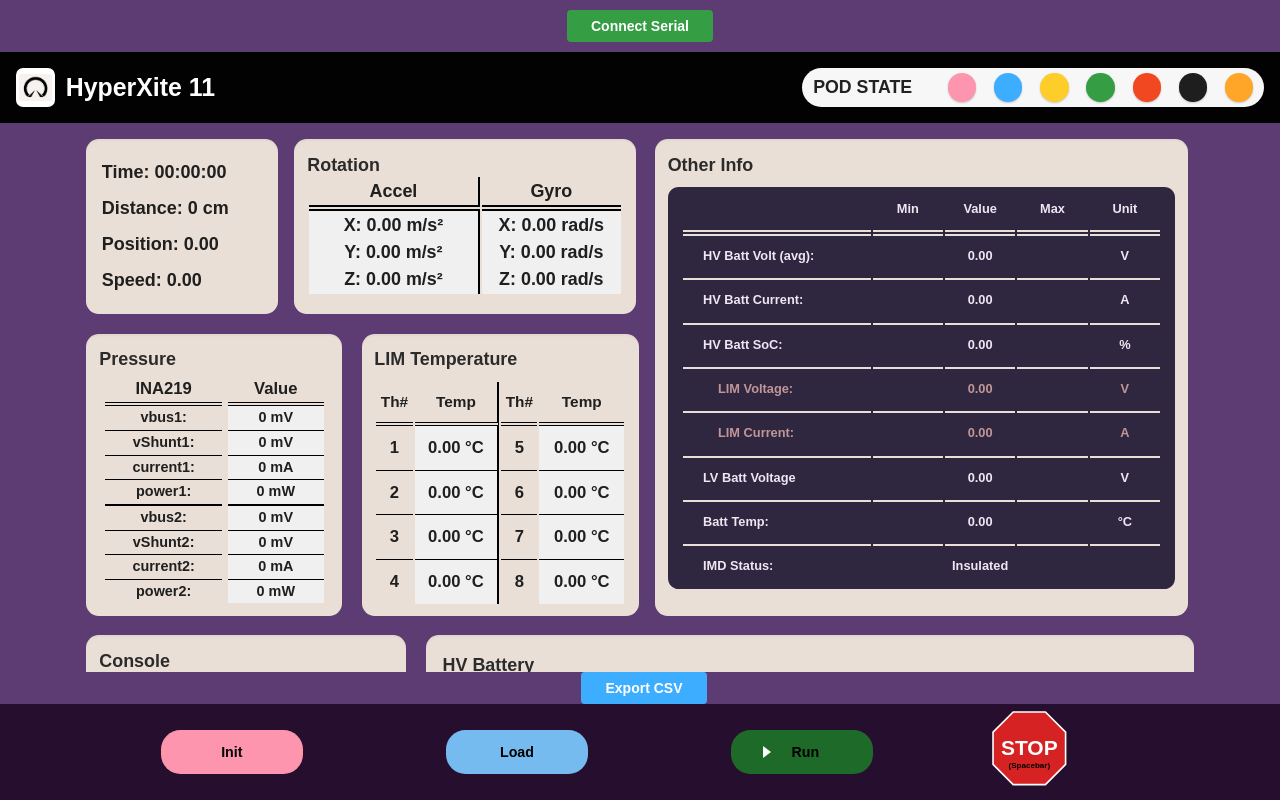
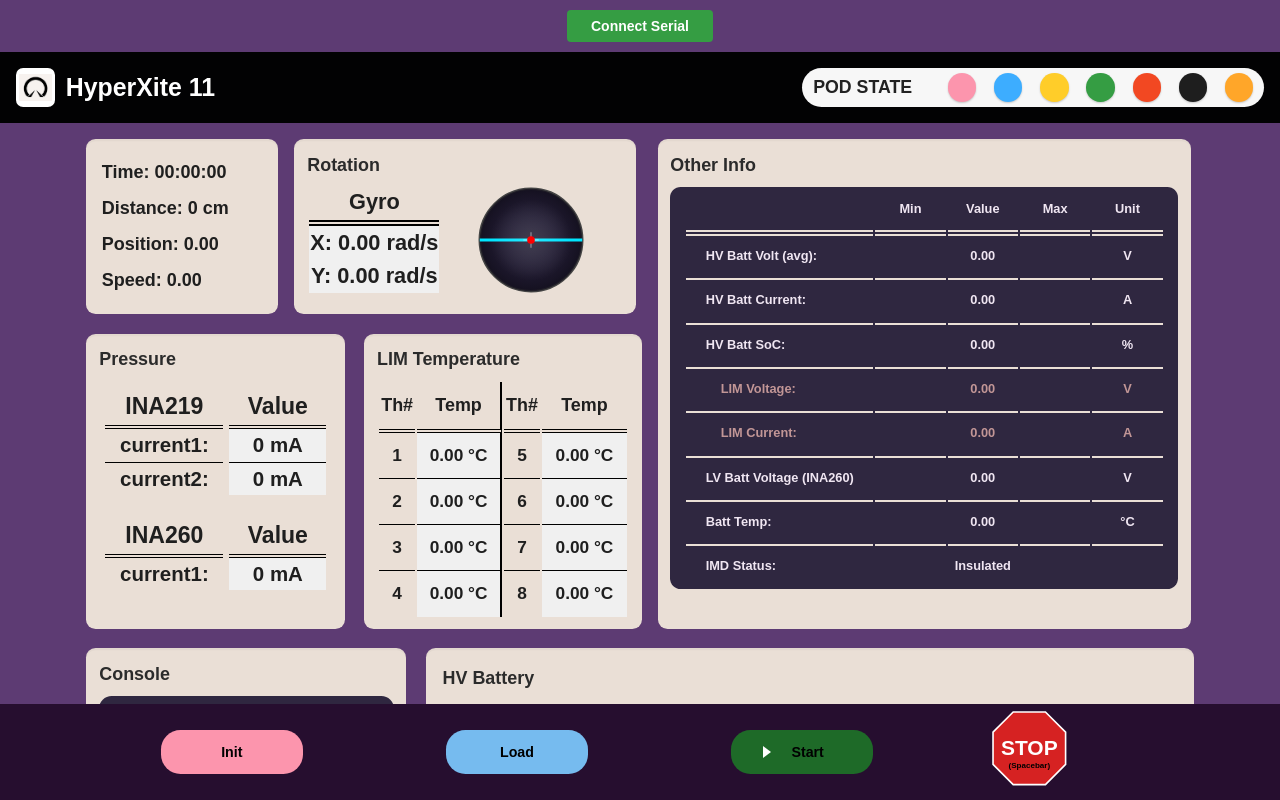
Before and after one commit to UCI-HyperXite/hx11-control-system, a React (Vite) app in the folder gui/: page / in a window 1280 px wide. Built offline with nearby package versions, Linux system fonts and the light colour scheme.

Commit message:
added pod_state, button send logic

```diff
--- a/gui/src/App.css
+++ b/gui/src/App.css
@@ -7,9 +7,7 @@
   border-bottom: 2px solid black;
 }
 
-.rotTable th:nth-child(1), .rotTable td:nth-child(1) {
-    border-right: 2px solid black;
-}
+
 
 .rotTable td:nth-child(1),.rotTable td:nth-child(2){
     border-top: 2px solid black;
@@ -95,3 +93,13 @@
 .INA219Table tr:nth-child(4) td{
     border-bottom: 1px solid black;
 }
+
+
+@keyframes blink {
+  0%, 100% { opacity: 1; }
+  50%       { opacity: 0.15; }
+}
+
+.dot-blink {
+  animation: blink 0.8s ease-in-out infinite;
+}
--- a/gui/src/App.jsx
+++ b/gui/src/App.jsx
@@ -4,16 +4,6 @@
 import { TopRow } from "./components/TopRow";
 import { BottomRow } from "./components/BottomRow";
 import { Footer } from "./components/Footer";
-
-const podStateColors = {
-	INITSTATE:      "#FC95AD",
-	LOADSTATE:      "#3DADFF",
-	PRECHARGESTATE: "#FFCD29",
-	STARTSTATE:     "#359D43",
-	STOPSTATE:      "#F24822",
-	FAULTSTATE:     "#1E1E1E",
-	HALTSTATE:      "#FFA629",
-};
 
 const podStateMap = {
 	0: "INITSTATE",
@@ -25,7 +15,6 @@
 	6: "HALTSTATE",
 };
 
-
 export default function App() {
 	// State for telemetry data from API
 	const [telemetry, setTelemetry] = React.useState({
@@ -34,13 +23,13 @@
 	position: "0.00",
 	speed: "0.00",
 
-	accelerationx: "0.00",
-    accelerationy: "0.00",
-    accelerationz: "0.00",
+	// accelerationx: "0.00",
+    // accelerationy: "0.00",
+    // accelerationz: "0.00",
 
 	gyrox: "0.00",
     gyroy: "0.00",
-    gyroz: "0.00",
+    // gyroz: "0.00",
 
     limVoltage: "0.00",
     limCurrent: "0.00",
@@ -51,14 +40,10 @@
     battTemp: "0.00",
     imdStatus: "Insulated",
 
-	vbus1: "0",
-    vShunt1: "0",
+
     current1: "0",
-    power1: "0",
-    vbus2: "0",
-    vShunt2: "0",
     current2: "0",
-    power2: "0",
+
 
     therm1: "0.00",
     therm2: "0.00",
@@ -88,15 +73,7 @@
 	});
 
 	// State for POD STATE dot colors from API
-	const [podStates, setPodStates] = React.useState({
-		INITSTATE: "#FC95AD",
-		LOADSTATE: "#3DADFF",
-		PRECHARGESTATE: "#FFCD29",
-		STARTSTATE: "#359D43",
-		STOPSTATE: "#F24822",
-		FAULTSTATE: "#1E1E1E",
-		HALTSTATE: "#FFA629"
-	});
+	const [podState, setPodState] = React.useState(null);
 
 	const [isConnected, setIsConnected] = React.useState(false);
 	const [consoleLogs, setConsoleLogs] = React.useState([]);
@@ -164,70 +141,55 @@
 						setTelemetry(prev => ({
 							...prev,
 							// time: data.time ?? prev.time,
-							// distance: data.lidar_distance ?? prev.distance,
+							distance: data.lidar ?? prev.distance,
+							// podState: data.pod_state ??prev.podState,
 							// position: data.position ?? prev.position,
 							// speed: data.speed ?? prev.speed,
 							// accelerationx: data.accelerationx ?? prev.accelerationx,
 							// accelerationy: data.accelerationy ?? prev.accelerationy,
 							// accelerationz: data.accelerationz ?? prev.accelerationz,
-							// gyrox: data.gyrox ?? prev.gyrox,
-							// gyroy: data.gyroy ?? prev.gyroy,
+							gyrox: data.roll ?? prev.gyrox,
+							gyroy: data.pitch ?? prev.gyroy,
 							// gyroz: data.gyroz ?? prev.gyroz,
-							// limVoltage: data.limVoltage ?? prev.limVoltage,
-							// limCurrent: data.limCurrent ?? prev.limCurrent,
-							// battVoltage: data.battVoltage ?? prev.battVoltage,
-							// lvbattVoltage: data.lvbattVoltage ?? prev.lvbattVoltage,
-							// battCurrent: data.battCurrent ?? prev.battCurrent,
-							// battSoC: data.battSoC ?? prev.battSoC,
-							// battTemp: data.battTemp ?? prev.battTemp,
-							// imdStatus: data.imdStatus ?? prev.imdStatus,
-
-							// vbus1: data.vbus1 ?? prev.vbus1,
-							// vShunt1: data.vShunt1 ?? prev.vShunt1,
-							// current1: data.current1 ?? prev.current1,
-							// power1: data.power1 ?? prev.power1,
-							// vbus2: data.vbus2 ?? prev.vbus2,
-							// vShunt2: data.vShunt2 ?? prev.vShunt2,
-							// current2: data.current2 ?? prev.current2,
-							// power2: data.power2 ?? prev.power2,
+							limVoltage: data.lim_volt ?? prev.limVoltage,
+							limCurrent: data.lim_curr ?? prev.limCurrent,
+							battVoltage: data.hv_batt ?? prev.battVoltage,
+							lvbattVoltage: data.lv_batt ?? prev.lvbattVoltage, //ina260
+							battCurrent: data.batt_curr ?? prev.battCurrent,
+							battSoC: data.batt_soc ?? prev.battSoC,
+							battTemp: data.hv_batt_temp ?? prev.battTemp,
+							imdStatus: data.imd ?? prev.imdStatus,
 
 
+							current1: data.pt_up ?? prev.current1,
+							current2: data.pt_down ?? prev.current2,
 
-							// {"RSSI":0,"lidar_distance":0,"pod_state":1,"therms":[72.01,72.01,72.01,72.01,72.01,72.01,72.01,72.01]}
+							// {"lidar":0,"pod_state":1,"roll":0.00,"pitch":0.00,"therms":[20.43,33.09,41.80,59.81,65.01,70.80,83.82,80.72],"pt_up":0.00,"pt_down":0.00,"lv_batt":0.00,"hv_batt_temp":0.00,"hv_batt":0.00,"msg":"Whatever message"}
 
 
 							therm1: data.therms?.[0]?.toFixed(2) ?? prev.therm1,
 							therm2: data.therms?.[1]?.toFixed(2) ?? prev.therm2,
 							therm3: data.therms?.[2]?.toFixed(2) ?? prev.therm3,
 							therm4: data.therms?.[3]?.toFixed(2) ?? prev.therm4,
-							// therm5: data.therms?.[4]?.toFixed(2) ?? prev.therm5,
-							// therm6: data.therms?.[5]?.toFixed(2) ?? prev.therm6,
-							// therm7: data.therms?.[6]?.toFixed(2) ?? prev.therm7,
-							// therm8: data.therms?.[7]?.toFixed(2) ?? prev.therm8,
+							therm5: data.therms?.[4]?.toFixed(2) ?? prev.therm5,
+							therm6: data.therms?.[5]?.toFixed(2) ?? prev.therm6,
+							therm7: data.therms?.[6]?.toFixed(2) ?? prev.therm7,
+							therm8: data.therms?.[7]?.toFixed(2) ?? prev.therm8,
 						}));
 
 						csvRowsRef.current.push({
 							time: new Date().toISOString(),
 							therm1: data.therms?.[0]?.toFixed(2) ?? "",
-							therm2: data.therms?.[1]?.toFixed(2) ?? "",
-							therm3: data.therms?.[2]?.toFixed(2) ?? "",
-							therm4: data.therms?.[3]?.toFixed(2) ?? "",
+							// therm2: data.therms?.[1]?.toFixed(2) ?? "",
+							// therm3: data.therms?.[2]?.toFixed(2) ?? "",
+							// therm4: data.therms?.[3]?.toFixed(2) ?? "",
 						});
 
 
 						if (data.pod_state !== undefined) {
 							const activeState = podStateMap[data.pod_state];
 							if (activeState) {
-								setPodStates({
-									INITSTATE:      "#1E1E1E",
-									LOADSTATE:      "#1E1E1E",
-									PRECHARGESTATE: "#1E1E1E",
-									STARTSTATE:     "#1E1E1E",
-									STOPSTATE:      "#1E1E1E",
-									FAULTSTATE:     "#1E1E1E",
-									HALTSTATE:      "#1E1E1E",
-									[activeState]:  podStateColors[activeState],
-								});
+								setPodState(activeState);
 							}
 						}
 
@@ -242,6 +204,20 @@
 			console.error("Serial connection failed ✗", err);
 			addLog(`Connection failed: ${err.message}`);
 			setIsConnected(false);
+		}
+	}
+
+	async function sendSerial(message) {
+		if (!portRef.current || !isConnected) return;
+		try {
+		const encoder = new TextEncoderStream();
+		encoder.readable.pipeTo(portRef.current.writable);
+		const writer = encoder.writable.getWriter();
+		await writer.write(message);
+		await writer.close();
+		addLog(`Sent: ${message.trim()}`);
+		} catch (err) {
+			addLog(`Send failed: ${err.message}`);
 		}
 	}
 
@@ -276,14 +252,13 @@
 					)}
 				</div>
 				)}
-				<Header podStates={podStates} />
+				<Header podState={podState} />
 				<div style={{flex: 1, minHeight: 0, overflowY: "auto",
 				padding: "1.25vw", display: "flex", flexDirection: "column",
 				gap: "1.25vw", alignItems: "center", width: "100%"}}>
 					<TopRow telemetry={telemetry} />
 					<BottomRow consoleLogs={consoleLogs}/>
-				</div>
-				<div style = {{textAlign: "center"}}>
+
 					<button
 						onClick={downloadCSV}
 						style={{
@@ -296,12 +271,11 @@
 							cursor: "pointer",
 							fontWeight: "bold",
 							fontSize: 14
-						}}
-					>
+						}}>
 						Export CSV
-					</button>
+				</button>
 				</div>
-				<Footer/>
-		</div>
+				<Footer sendSerial={sendSerial}/>
+				</div>
 	);
 }
--- a/gui/src/components/BottomRow.jsx
+++ b/gui/src/components/BottomRow.jsx
@@ -67,6 +67,7 @@
                          : "#f0e6f2",
                     borderBottom: "1px solid #3d3050",
                     paddingBottom: "0.25vw",
+					wordBreak: "break-word",
                   }}
                 >
                   {log}
@@ -105,7 +106,7 @@
 								<th>Cell 10</th>
 								<th>Cell 11</th>
 								<th>Cell 12</th>
-								<th>   Sum  </th>
+								<th>Sum</th>
 							</tr>
 
 							{Array.from({ length: 9 }).map((_, rowIndex) => (
--- a/gui/src/components/Card.jsx
+++ b/gui/src/components/Card.jsx
@@ -5,7 +5,7 @@
 		<div
 			style={{
 				background: "#eadfd6",
-				borderRadius: "1vw",
+				borderRadius: "0.75vw",
 				padding: "1vw",
 				boxSizing: "border-box",
 				boxShadow: "inset 0 0.167vw 0 rgba(0,0,0,0.03)",
--- a/gui/src/components/Dot.jsx
+++ b/gui/src/components/Dot.jsx
@@ -1,8 +1,9 @@
 import React from "react";
 
-export function Dot({ size = "2.222vw", style }) {
+export function Dot({ size = "2.222vw", style, className = "" }) {
 	return (
 		<div
+			className={className}
 			style={{
 				width: size,
 				height: size,
--- a/gui/src/components/Footer.jsx
+++ b/gui/src/components/Footer.jsx
@@ -1,110 +1,7 @@
-// import React from "react";
-// import { Card } from "./Card";
-// import { StopOctagon } from "./StopOctagon";
-
-// export function Footer({ telemetry }) {
-//     const [hoveredButton, setHoveredButton] = React.useState(null);
-//     const FooterStyle = {
-//         display: "flex",
-// 		padding: "5px 20px",
-//         gap: 50,
-//         marginTop: 18,
-// 		marginBottom: -18,
-// 		marginRight: -18,
-// 		marginLeft: -18,
-//     	background: "#260e2f",
-//     };
-
-//     const getButtonStyle = (buttonName, baseColor) => ({
-// 		background: hoveredButton === buttonName ? darkenColor(baseColor) : baseColor,
-// 		border: "none",
-// 		marginLeft: 60,
-// 		padding: "12px 36px",
-// 		borderRadius: 22,
-// 		fontWeight: 700,
-// 		cursor: "pointer",
-// 		height: 50,
-//         width: 160,
-// 		transition: "background-color 0.2s ease",
-// 	});
-
-// 	const darkenColor = (color) => {
-// 		// Convert hex to RGB, darken it
-// 		const num = parseInt(color.replace("#", ""), 16);
-// 		const r = Math.max(0, (num >> 16) - 30);
-// 		const g = Math.max(0, ((num >> 8) & 255) - 30);
-// 		const b = Math.max(0, (num & 255) - 30);
-// 		return `rgb(${r}, ${g}, ${b})`;
-// 	};
-
-
-//     return (
-// 		<div className="footer">
-// 			<div style={FooterStyle}>
-// 				<div style={{
-// 						display: "flex",
-// 						alignItems: "center",
-// 						justifyContent: "center",
-// 						fontSize: 19,
-// 					}}>
-// 						{/*Init Button */}
-// 					<button
-// 						style={getButtonStyle("init", "#FC95AD")}
-// 						onMouseEnter={() => setHoveredButton("init")}
-// 						onMouseLeave={() => setHoveredButton(null)}
-// 					>
-// 						Init
-// 					</button>
-// 						{/*Load Button */}
-// 					<button
-// 						style={getButtonStyle("load", "#76BBEF")}
-// 						onMouseEnter={() => setHoveredButton("load")}
-// 						onMouseLeave={() => setHoveredButton(null)}
-// 					>
-// 						Load
-// 					</button>
-// 						{/*Run Button */}
-// 					<button
-// 						style={{
-// 							...getButtonStyle("run", "#1E6A28"),
-// 							display: "flex",
-// 							gap: 23,
-// 							alignItems: "center",
-// 							cursor: "pointer",
-// 						}}
-// 						onMouseEnter={() => setHoveredButton("run")}
-// 						onMouseLeave={() => setHoveredButton(null)}
-// 					>
-// 						<div
-// 							style={{
-// 								borderLeft: "10px solid #ffffff",
-// 								borderTop: "7px solid transparent",
-// 								borderBottom: "7px solid transparent",
-// 							}}
-// 						/>
-// 						Run
-// 					</button>
-// 				</div>
-
-// 				<div
-// 					style={{
-// 						marginLeft: 80,
-// 						display: "flex",
-// 						alignItems: "center",
-// 						justifyContent: "left",
-// 					}}
-// 				>
-// 					<StopOctagon onClick={() => alert("STOP pressed")} />
-// 				</div>
-// 			</div>
-
-//         </div>
-//     );
-// }
 import React from "react";
 import { StopOctagon } from "./StopOctagon";
 
-export function Footer() {
+export function Footer({sendSerial}) {
 	const [hoveredButton, setHoveredButton] = React.useState(null);
 
 	const darkenColor = (color) => {
@@ -141,29 +38,32 @@
 				<div style={{ display: "flex", alignItems: "center" }}>
 					<button style={btnStyle("init", "#FC95AD")}
 						onMouseEnter={() => setHoveredButton("init")}
-						onMouseLeave={() => setHoveredButton(null)}>
+						onMouseLeave={() => setHoveredButton(null)}
+						onClick={() => sendSerial("1\n")}>
 						Init
 					</button>
 					<button style={btnStyle("load", "#76BBEF")}
 						onMouseEnter={() => setHoveredButton("load")}
-						onMouseLeave={() => setHoveredButton(null)}>
+						onMouseLeave={() => setHoveredButton(null)}
+						onClick={() => sendSerial("2\n")}>
 						Load
 					</button>
 					<button style={{ ...btnStyle("run", "#1E6A28"), display: "flex", gap: "1.597vw", alignItems: "center" }}
 						onMouseEnter={() => setHoveredButton("run")}
-						onMouseLeave={() => setHoveredButton(null)}>
+						onMouseLeave={() => setHoveredButton(null)}
+						onClick={() => sendSerial("3\n")}>
 						<div style={{
 							borderLeft: "0.694vw solid #ffffff",
 							borderTop: "0.486vw solid transparent",
 							borderBottom: "0.486vw solid transparent",
 							flexShrink: 0,
 						}} />
-						Run
+						Start
 					</button>
 				</div>
 
 				<div style={{ marginLeft: "5.556vw", display: "flex", alignItems: "center" }}>
-					<StopOctagon onClick={() => alert("STOP pressed")} />
+					<StopOctagon onClick={() => sendSerial("4\n")} />
 				</div>
 			</div>
 		</div>
--- a/gui/src/components/TopRow.jsx
+++ b/gui/src/components/TopRow.jsx
@@ -1,7 +1,10 @@
-import React from "react";
+
+import React, {useState} from "react";
 import { Card } from "./Card";
 
+
 export function TopRow({ telemetry }) {
+	const [testGyro, setTestGyro] = useState({ x: 0, y: 0 });
 	return (
 		<div style={{
 			display: "flex",
@@ -35,67 +38,148 @@
 					</Card>
 
 					<Card title="Rotation"
-					style={{
-						width: "26.667vw",
-						flexShrink: 0,
-						paddingBottom: "0.5vw"
-					 }}>
-					<div className="rotTable" style={{ marginTop: "-1vw" }}>
-						<table style={{ fontSize: "1.4vw", fontWeight: "bold", width: "100%" }}>
+						style={{
+							width: "26.667vw",
+							flexShrink: 0,
+							paddingBottom: "0.5vw"
+						}}>
+					<div className="rotTable" style={{ marginTop: "-1vw", display: "flex", alignItems: "center", gap: "1vw", }}>
+						<table style={{ fontSize: "1.7vw", fontWeight: "bold" }}>
 							<thead>
-								<tr>
-									<th style={{ width: "55%" }}>Accel</th>
-									<th style={{ width: "45%" }}>Gyro</th>
-								</tr>
+								<tr><th>Gyro</th></tr>
 							</thead>
 							<tbody>
 								<tr>
 									<td>
-										<div>X: {telemetry.accelerationx} m/s²</div>
-										<div>Y: {telemetry.accelerationy} m/s²</div>
-										<div>Z: {telemetry.accelerationz} m/s²</div>
-									</td>
-									<td>
 										<div>X: {telemetry.gyrox} rad/s</div>
 										<div>Y: {telemetry.gyroy} rad/s</div>
-										<div>Z: {telemetry.gyroz} rad/s</div>
 									</td>
 								</tr>
 							</tbody>
 						</table>
+
+						{/* Gyro visualizer completely vibe coded :> */}
+						{(() => {
+							const cx = 50, cy = 50, r = 40;
+							const clamp = (v, min, max) => Math.max(min, Math.min(max, v));
+
+							const xNorm = clamp(testGyro.x, -2, 2) / 2; // roll:  -1 to 1
+							const yNorm = clamp(testGyro.y, -2, 2) / 2;  // pitch: -1 to 1
+
+							const rollAngle = xNorm * (Math.PI / 2);  // ±90° tilt of major axis
+							const ry = r * Math.abs(yNorm);            // minor axis: 0=flat line, r=full circle
+							const rollDeg = xNorm * 90;               // SVG x-rotation in degrees
+
+							// Endpoints of the major axis (where front/back split occurs)
+							const P1x = cx + r * Math.cos(rollAngle);
+							const P1y = cy + r * Math.sin(rollAngle);
+							const P2x = cx - r * Math.cos(rollAngle);
+							const P2y = cy - r * Math.sin(rollAngle);
+
+							// Pitch forward (yNorm > 0): bottom arc faces viewer → sweep=1 (clockwise in screen)
+							const frontSweep = yNorm >= 0 ? 1 : 0;
+							const backSweep  = yNorm >= 0 ? 0 : 1;
+
+							const arcArgs = `${r} ${ry.toFixed(2)} ${rollDeg.toFixed(1)} 0`;
+							const frontArc = `M ${P1x.toFixed(2)} ${P1y.toFixed(2)} A ${arcArgs} ${frontSweep} ${P2x.toFixed(2)} ${P2y.toFixed(2)}`;
+							const backArc  = `M ${P1x.toFixed(2)} ${P1y.toFixed(2)} A ${arcArgs} ${backSweep}  ${P2x.toFixed(2)} ${P2y.toFixed(2)}`;
+
+							// Red dot at midpoint of the front arc
+							const dotX = yNorm >= 0
+								? cx - ry * Math.sin(rollAngle)
+								: cx + ry * Math.sin(rollAngle);
+							const dotY = yNorm >= 0
+								? cy + ry * Math.cos(rollAngle)
+								: cy - ry * Math.cos(rollAngle);
+
+							const gradX = 50 - xNorm * 20;
+							const gradY = 50 - yNorm * 20;
+
+							return (
+								<svg viewBox="0 0 100 100" style={{ width: "10vw", flexShrink: 0, marginLeft: "1vw", marginTop: "0.1vw" }}>
+								<defs>
+									<clipPath id="gyroClip">
+									<circle cx={cx} cy={cy} r={r - 1} />
+									</clipPath>
+									<radialGradient id="sphereGrad" cx={`${gradX}%`} cy={`${gradY}%`} r="60%">
+									<stop offset="0%"   stopColor="#4a3f6b" stopOpacity="0.0" />
+									<stop offset="60%"  stopColor="#1a1428" stopOpacity="0.5" />
+									<stop offset="100%" stopColor="#0a0810" stopOpacity="0.9" />
+									</radialGradient>
+									<radialGradient id="sphereShine" cx={`${gradX}%`} cy={`${gradY}%`} r="40%">
+									<stop offset="0%"   stopColor="white" stopOpacity="0.15" />
+									<stop offset="100%" stopColor="white" stopOpacity="0" />
+									</radialGradient>
+								</defs>
+
+								{/* Sphere base + shading */}
+								<circle cx={cx} cy={cy} r={r} fill="#1e1a2e" stroke="#444" strokeWidth="2" />
+								<circle cx={cx} cy={cy} r={r} fill="url(#sphereGrad)" />
+
+								{/* Back half — dashed, dim */}
+								<path d={backArc}
+								stroke="#005f7f" strokeWidth="1.5" strokeDasharray="1 2"
+								fill="none"/>
+
+								{/* Front half — solid, bright */}
+								<path d={frontArc}
+								stroke="#00e5ff" strokeWidth="2.5"
+								fill="none"/>
+
+								{/* Shine */}
+								<circle cx={cx} cy={cy} r={r} fill="url(#sphereShine)" clipPath="url(#gyroClip)" />
+
+								{/* Crosshair */}
+								<line x1={cx-6} y1={cy} x2={cx+6} y2={cy} stroke="white" strokeWidth="1" opacity="0.4" />
+								<line x1={cx} y1={cy-6} x2={cx} y2={cy+6} stroke="white" strokeWidth="1" opacity="0.4" />
+
+								{/* Red dot at front-arc midpoint */}
+								<circle cx={dotX} cy={dotY} r={3} fill="red"/>
+
+								</svg>
+							);
+							})()}
+
+
+
 					</div>
+					{/* <input type="range" min="-2" max="2" step="0.1"
+						onChange={e => setTestGyro(p => ({ ...p, x: +e.target.value }))} />
+					<input type="range" min="-2" max="2" step="0.1"
+						onChange={e => setTestGyro(p => ({ ...p, y: +e.target.value }))} /> */}
 					</Card>
 				</div>
 
 				{/* Middle cards below */}
 				<div style={{ display: "flex", gap: "1.5vw" }}>
-					<Card title="Pressure" style={{ width: "19.992vw", flexShrink: 0 }}>
+					<Card title="Pressure" style={{ width: "20.2vw", flexShrink: 0 }}>
 						<div style={{ marginTop: "-0.5vw" }}>
-							<table style={{ fontSize: "1.1256vw", fontWeight: "bold", width: "100%", }} className="INA219Table">
+							<table style={{ fontSize: "1.6vw", fontWeight: "bold", width: "100%", marginTop: "1vw"}} className="INA219Table">
 								<thead>
-									<tr style={{fontSize: "1.3vw"}}>
+									<tr style={{fontSize: "1.8vw"}}>
 										<th style={{ width: "55%" }}>INA219</th>
 										<th style={{ width: "45%" }}>Value</th>
 									</tr>
 								</thead>
 								<tbody>
 									{[
-										["vbus1:", `${telemetry.vbus1} mV`],
-										["vShunt1:", `${telemetry.vShunt1} mV`],
 										["current1:", `${telemetry.current1} mA`],
-										["power1:", `${telemetry.power1} mW`],
-										["vbus2:", `${telemetry.vbus2} mV`],
-										["vShunt2:", `${telemetry.vShunt2} mV`],
 										["current2:", `${telemetry.current2} mA`],
-										["power2:", `${telemetry.power2} mW`],
-										// ["vbus3:", `${telemetry.vbus3} mV`],
-										// ["vShunt3:", `${telemetry.vShunt3} mV`],
-										// ["current3:", `${telemetry.current3} mA`],
-										// ["power3:", `${telemetry.power3} mW`],
 									].map(([label, value]) => (
 										<tr key={label}><td>{label}</td><td>{value}</td></tr>
 									))}
 								</tbody>
+							</table>
+							<table style={{ fontSize: "1.6vw", fontWeight: "bold", width: "100%", marginTop: "1.7vw" }} className="INA219Table">
+									<thead>
+										<tr style={{fontSize: "1.8vw"}}>
+											<th style={{ width: "55%" }}>INA260</th>
+											<th style={{ width: "45%" }}>Value</th>
+										</tr>
+									</thead>
+									<tbody>
+  										<tr><td>current1:</td><td>{telemetry.current1} mA</td></tr>
+									</tbody>
 							</table>
 						</div>
 					</Card>
@@ -103,14 +187,14 @@
 					<Card title="LIM Temperature" style={{ width: "21.667vw", flexShrink: 0}}>
 						<table style={{ width: "100%" }} className="TempTable">
 							<thead>
-								<tr style = {{fontSize: "1.2vw"}}>
+								<tr style = {{fontSize: "1.4vw"}}>
 									<th style={{ width: "15%" }}>Th#</th>
 									<th style={{ width: "35%" }}>Temp</th>
 									<th style={{ width: "15%" }}>Th#</th>
 									<th style={{ width: "35%" }}>Temp</th>
 								</tr>
 							</thead>
-							<tbody>
+							<tbody style = {{fontSize: "1.35vw"}}>
 								{[1, 2, 3, 4].map(i => (
 									<tr key={i}>
 										<td>{i}</td>
@@ -156,7 +240,7 @@
 									["HV Batt SoC:", telemetry.battSoC, "%"],
 									["LIM Voltage:", telemetry.limVoltage, "V"],
 									["LIM Current:", telemetry.limCurrent, "A"],
-									["LV Batt Voltage", telemetry.lvbattVoltage, "V"],
+									["LV Batt Voltage (INA260)", telemetry.lvbattVoltage, "V"],
 
 									["Batt Temp:", telemetry.battTemp, "°C"],
 									["IMD Status:", telemetry.imdStatus, ""],
```
Also changed, not shown: gui/src/components/Header.jsx (+39 -8 lines), 1 other file (tests, documents, lock files or other folders).
